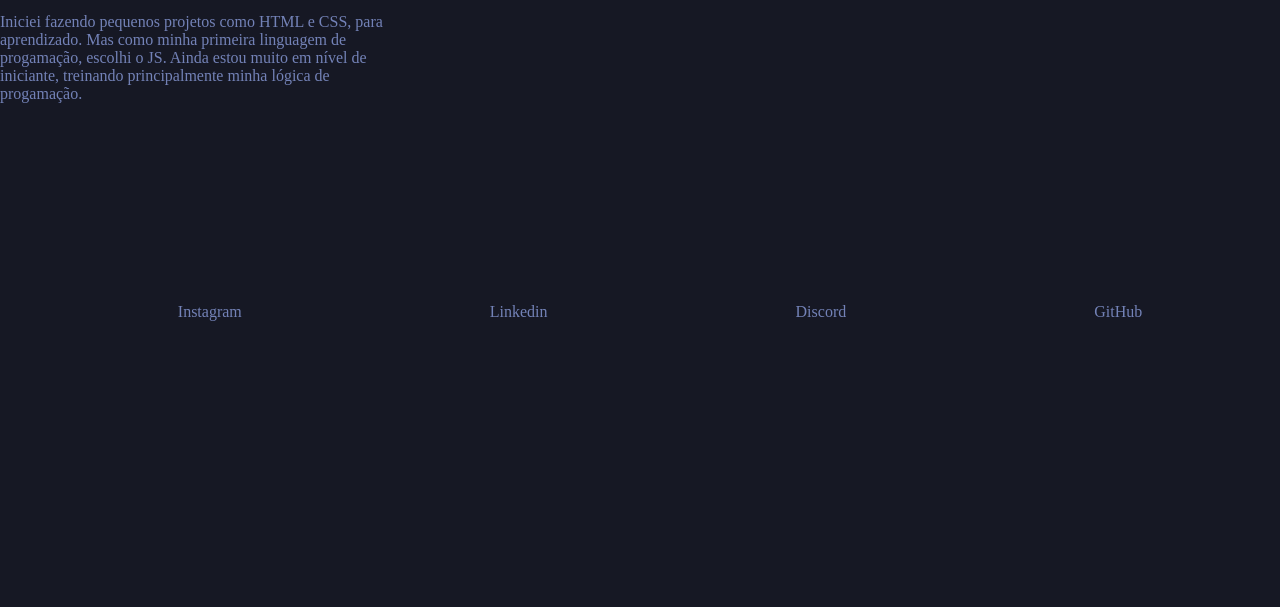
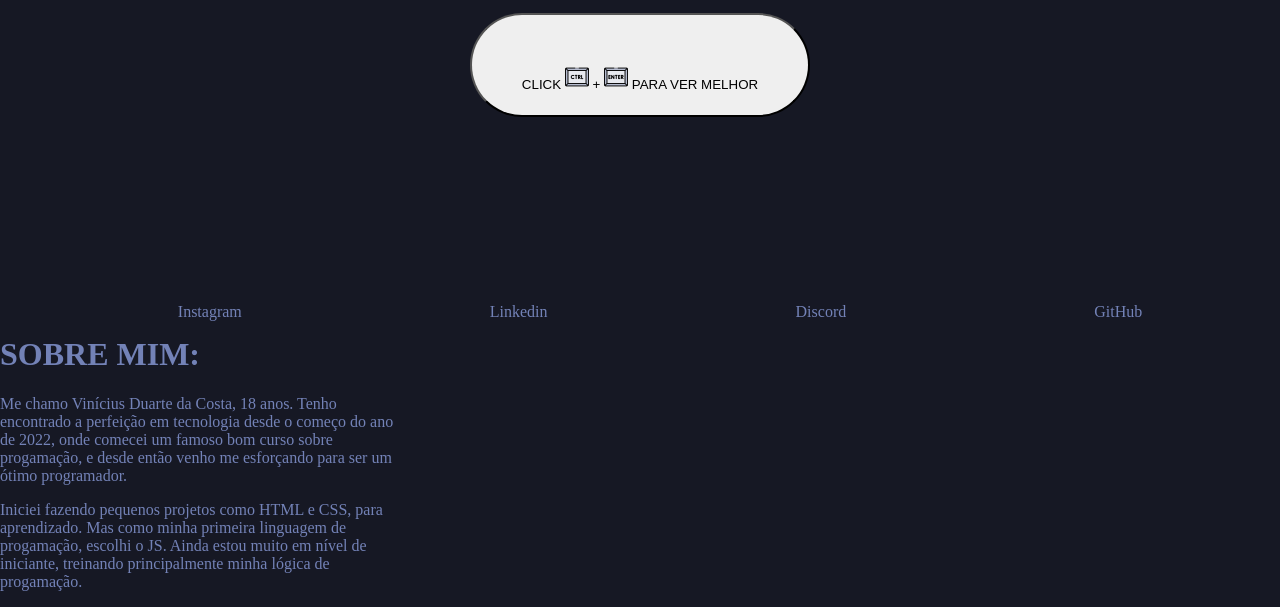
Before and after one commit to vinicius654/Mysite, a plain HTML site: page index.html in a window 1280 px wide. Shown: the part 463-1070 px from the top of the page. Before the commit the page ends 800 px from the top, so only its background shows below. Drawn offline with Linux system fonts and the light colour scheme; files whose address does not match are found by name.

Commit message:
Update style.css

```diff
--- a/style.css
+++ b/style.css
@@ -41,7 +41,20 @@ margin:0vh;
 }
 
 #home {
+  width: 100%;
+  height: 80vh;
+  display: flex;
+  justify-content: center;
+  align-items: center;
+  flex-direction: column;
+}
 
+#home button {
+  border-radius: 100px;
+  height: 50px;
+  padding: 50px;
+  align-items: center;
+  justify-content: center;
 }
 
 #aboutme {
```
